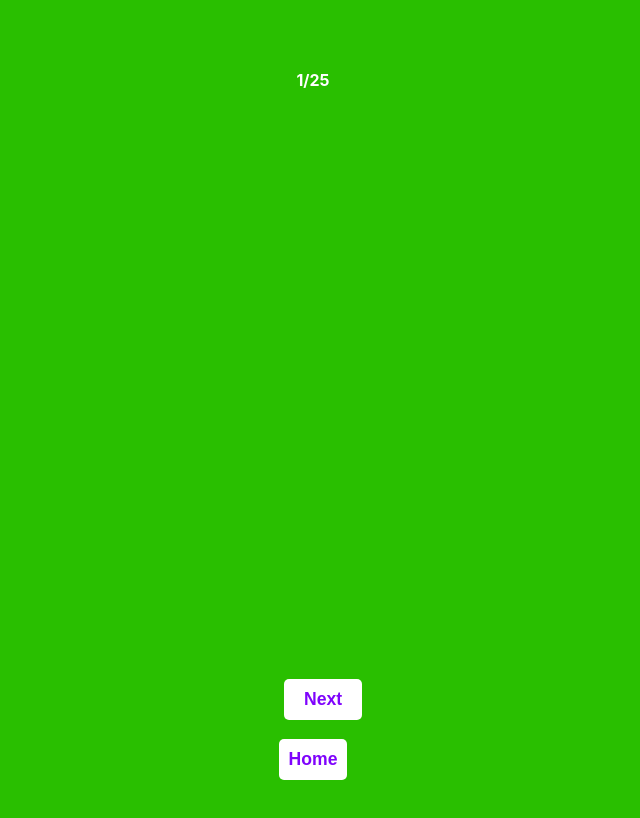
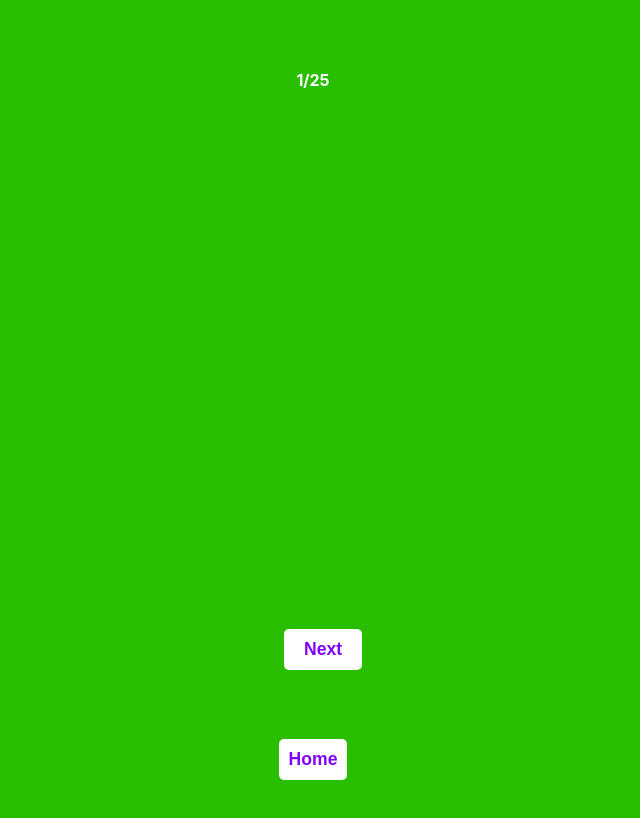
Before and after one commit to gurish165/drunk-deck, a React (Create React App) app: page /play in a window 1280 px wide. Shown: the top 818 px of the page, without its empty margins (327-967 px from the left). Built offline with nearby package versions, Linux system fonts and the light colour scheme; the HTML template or start-up script is replaced by a standard one; a web font is replaced by a local one.

Commit message:
hopefully fixed css for safari

```diff
--- a/src/css/Play.css
+++ b/src/css/Play.css
@@ -10,7 +10,7 @@
 .navigation {
     display: flex;
     flex-direction: row;
-    margin-bottom: 100px; /* Add some margin for spacing from the bottom */
+    margin-bottom: 150px; /* Add some margin for spacing from the bottom */
     width: 100%;
     justify-content: center;
 }
```
